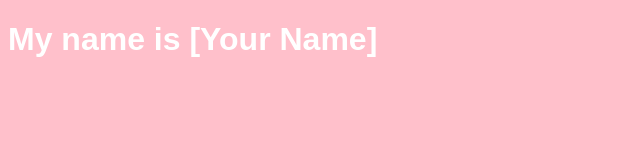
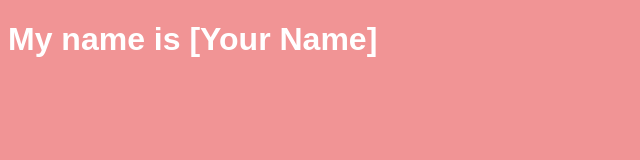
Before and after one commit to melvinhernandez/bio, a plain HTML site: page index.html in a window 1280 px wide. Shown: the whole page, without its empty margins (0-640 px from the left). Drawn offline with Linux system fonts and the light colour scheme.

Commit message:
Retrieving changes made to style.css.

```diff
--- a/style.css
+++ b/style.css
@@ -1,5 +1,5 @@
 body {
-  background: pink;
+  background: #F19495;
   color: #fff;
   font-size: 16px;
   font-family: sans-serif;
```
